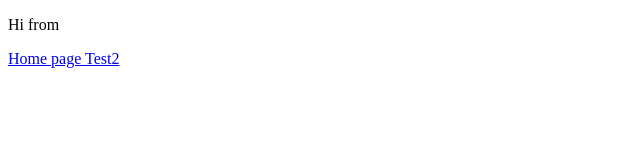
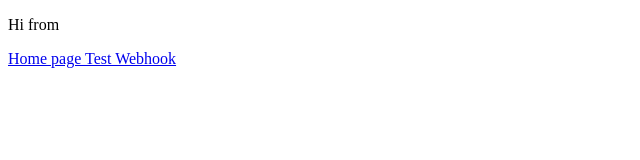
Before and after one commit to povalles/devops, a Nuxt app in the folder app/: page /about in a window 1280 px wide. Shown: the top 160 px of the page, without its empty margins (0-640 px from the left). Built offline with nearby package versions, Linux system fonts and the light colour scheme.

Commit message:
Test webhook2

```diff
--- a/app/pages/about.vue
+++ b/app/pages/about.vue
@@ -2,7 +2,7 @@
   <div>
     <p>Hi from {{ name }}</p>
     <NLink to="/">
-      Home page Test2
+      Home page Test Webhook
     </NLink>
   </div>
 </template>
```
